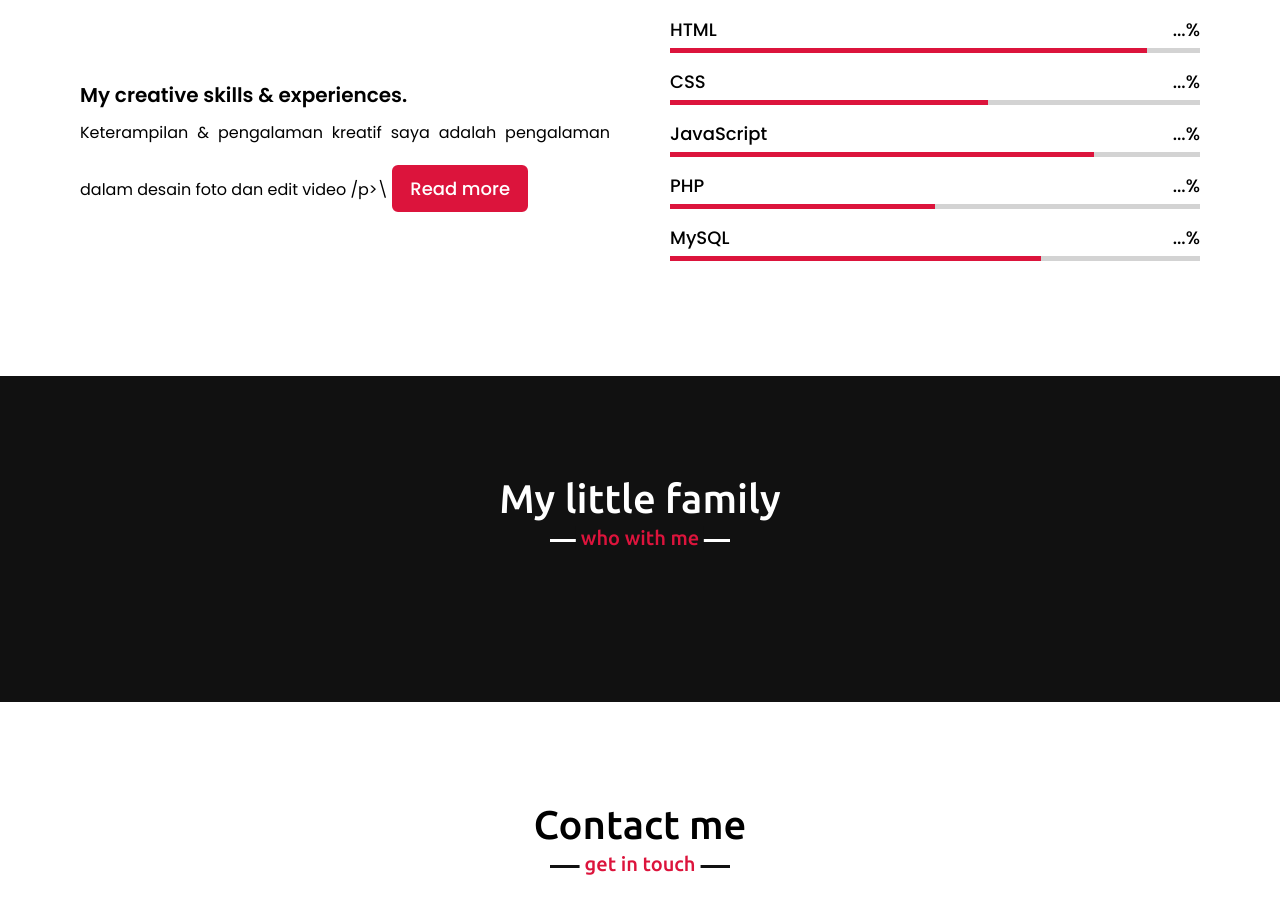
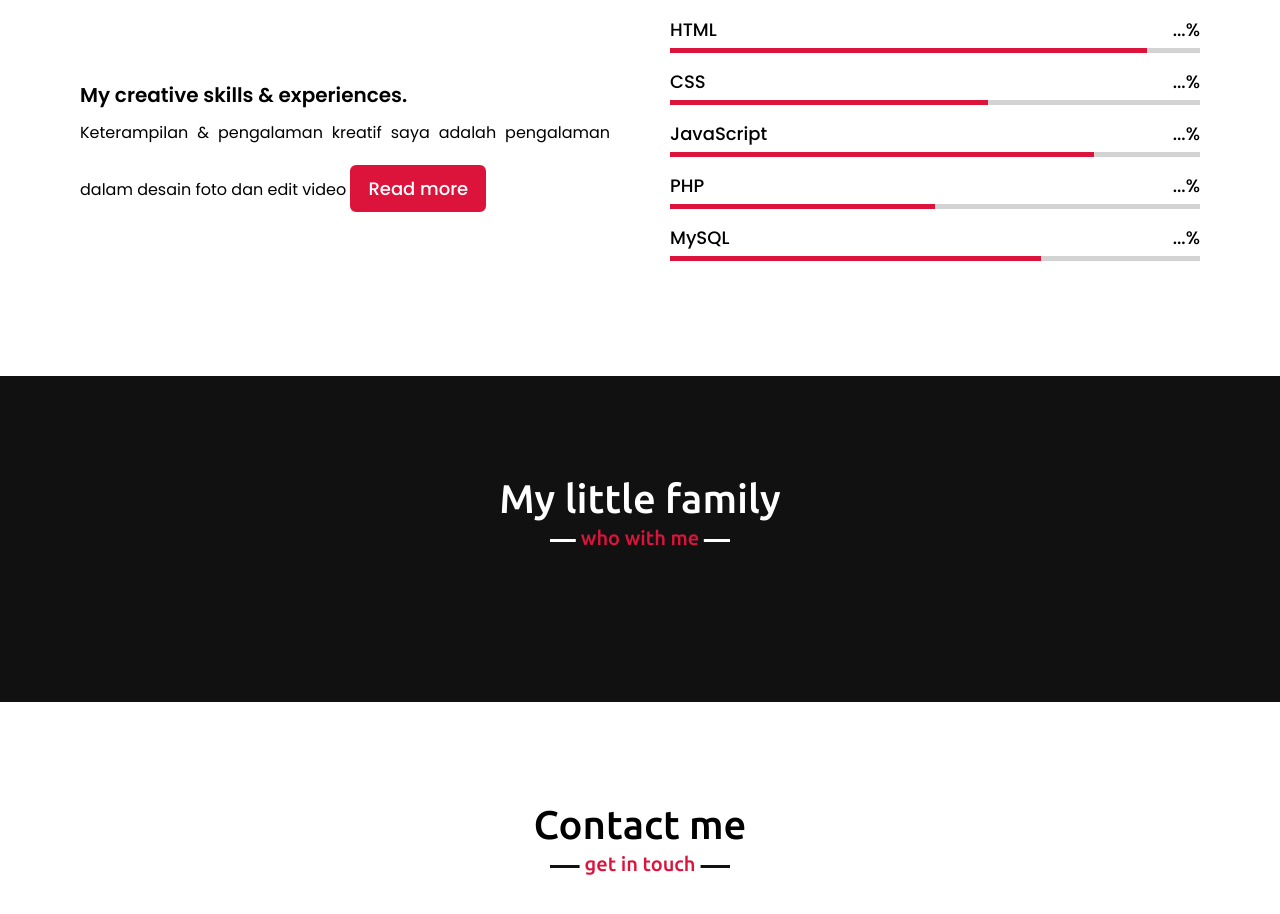
Before and after one commit to anjellotaroreh/anjellotaroreh.github.io, a plain HTML site: page index.html in a window 1280 px wide. Shown: the part 2440-3354 px from the top of the page. Drawn offline with nearby package versions, Linux system fonts and the light colour scheme; a script that the page names is missing.

Commit message:
Update index.html

```diff
--- a/index.html
+++ b/index.html
@@ -109,7 +109,7 @@ dengan masa kerja saya 17 Tahun.</p>
             <div class="skills-content">
                 <div class="column left">
                     <div class="text">My creative skills & experiences.</div>
-                    <p>Keterampilan & pengalaman kreatif saya adalah pengalaman dalam desain foto dan edit video /p>\
+                    <p>Keterampilan & pengalaman kreatif saya adalah pengalaman dalam desain foto dan edit video
                     <a href="#">Read more</a>
                 </div>
                 <div class="column right">
```
